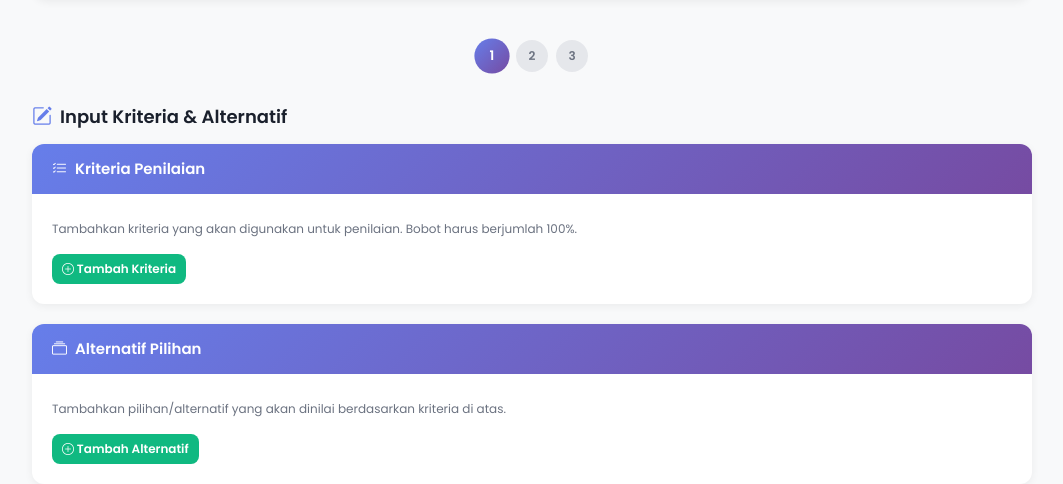
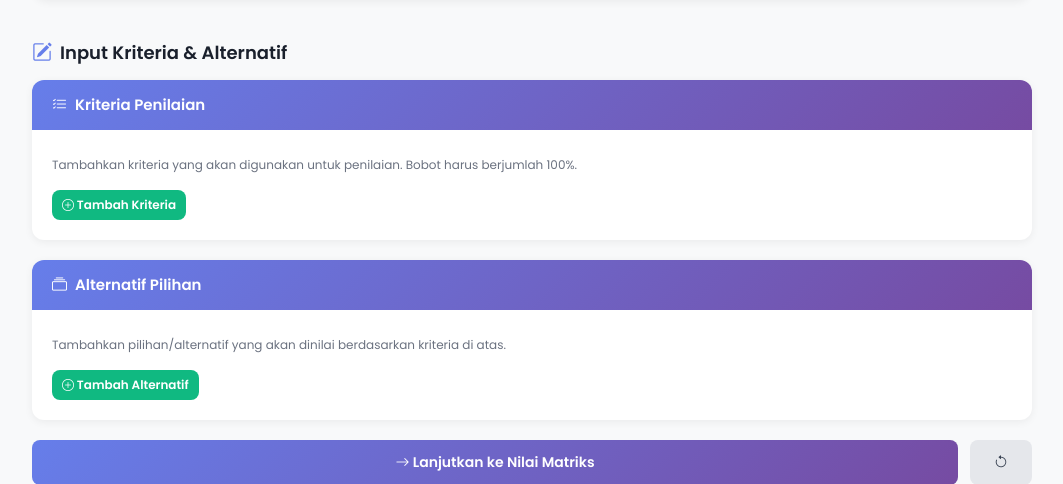
Before and after one commit to hanabizka/spk, a PHP site: page / in a window 1280 px wide. Shown: the part 191-675 px from the top of the page, without its empty margins (108-1171 px from the left). Run offline with PHP 8.4, Linux system fonts and the light colour scheme.

Commit message:
Remove step indicator from UI

```diff
--- a/index.php
+++ b/index.php
@@ -331,34 +331,6 @@
             min-height: 200px;
         }
 
-        /* ===== STEP INDICATOR ===== */
-        .step-indicator {
-            display: flex;
-            gap: 8px;
-            margin-bottom: 20px;
-            justify-content: center;
-        }
-
-        .step-indicator .step {
-            width: 32px;
-            height: 32px;
-            border-radius: 50%;
-            display: flex;
-            align-items: center;
-            justify-content: center;
-            font-size: 12px;
-            font-weight: 600;
-            background: #e5e7eb;
-            color: #6b7280;
-            transition: all 0.2s ease;
-        }
-
-        .step-indicator .step.active {
-            background: linear-gradient(135deg, #667eea 0%, #764ba2 100%);
-            color: white;
-            transform: scale(1.1);
-        }
-
         /* ===== DIVIDER ===== */
         .divider {
             height: 1px;
@@ -402,13 +374,6 @@
             </div>
             <h1>SAW Calculator</h1>
             <p>Simple Additive Weighting - Sistem Pendukung Keputusan</p>
-        </div>
-
-        <!-- STEP INDICATOR -->
-        <div class="step-indicator">
-            <div class="step active" id="step-1">1</div>
-            <div class="step" id="step-2">2</div>
-            <div class="step" id="step-3">3</div>
         </div>
 
         <!-- SECTION 1: INPUT DATA -->
```
